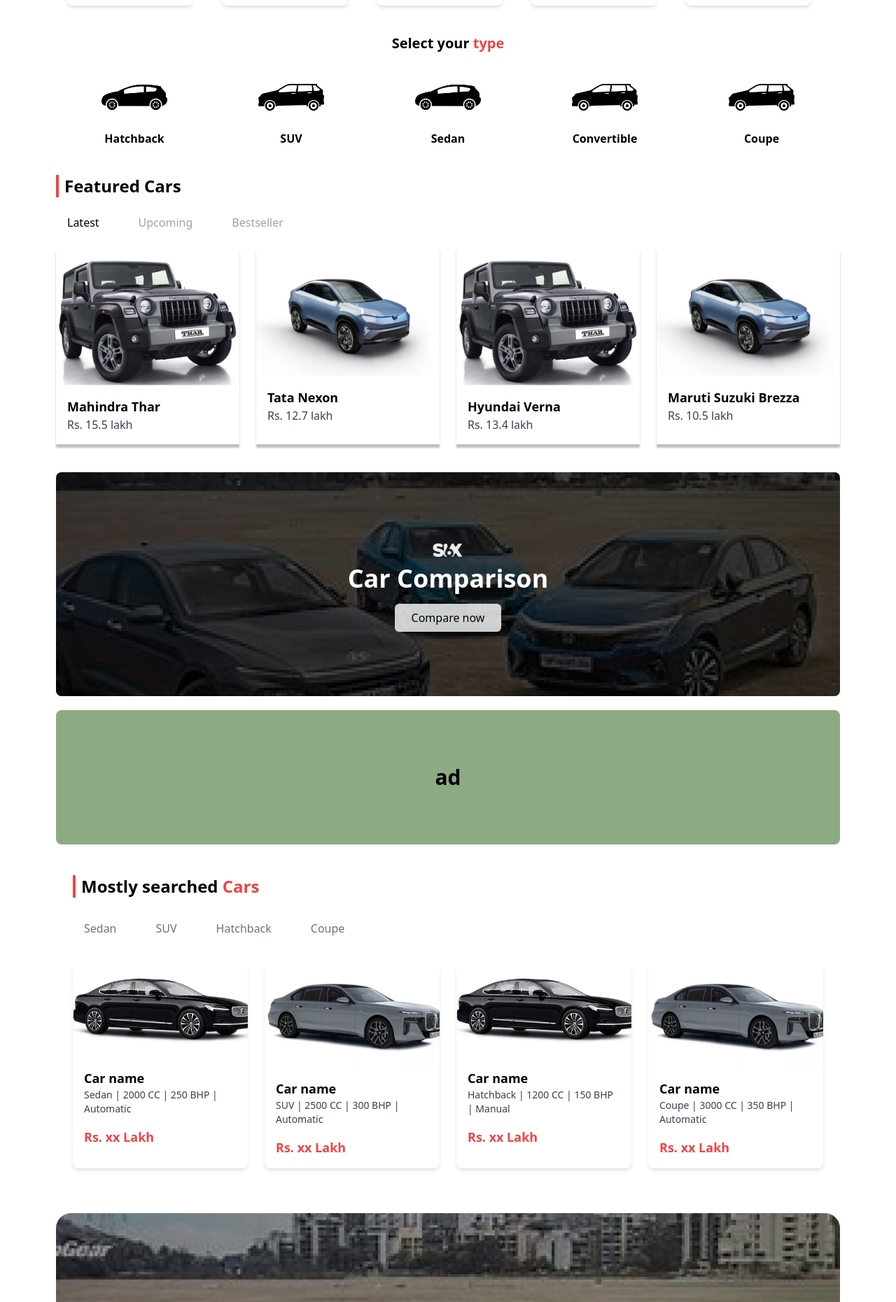
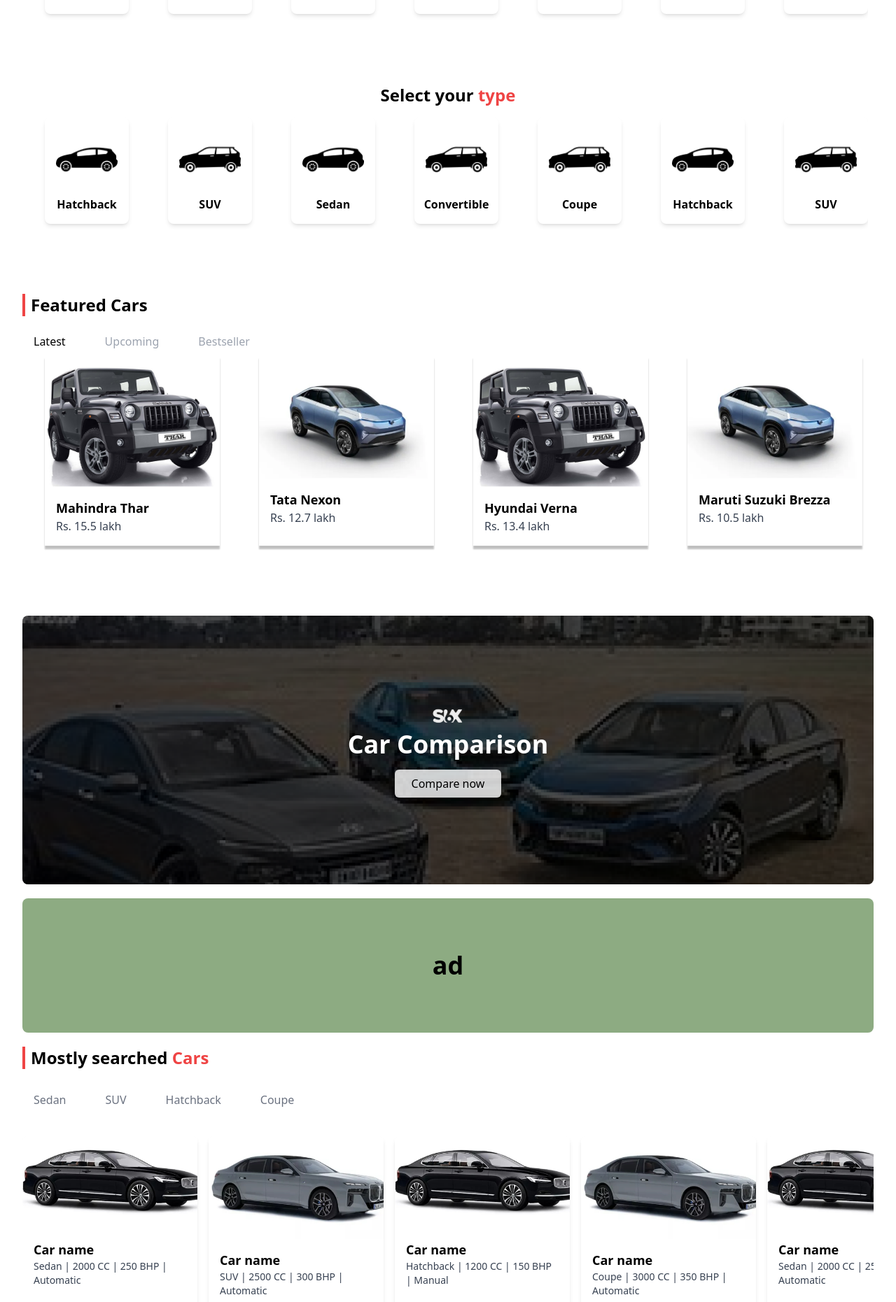
Before and after one commit to cj-techjobs/booking-frontend, a Next.js app: page /new-cars in a window 1280 px wide. Shown: the part 592-2453 px from the top of the page at 70% size. Built offline with nearby package versions, Linux system fonts and the light colour scheme.

Commit message:
working on responsiveness

```diff
--- a/src/components/NewCars/AddSection.jsx
+++ b/src/components/NewCars/AddSection.jsx
@@ -1,14 +1,17 @@
-import React from 'react'
+import React from 'react';
 
 const AddSection = () => {
     return (
         <div
-            className="w-full h-48 flex items-center justify-center mt-5 mb-5 rounded-lg"
+            className="w-full flex items-center justify-center mt-5 mb-5 rounded-lg h-48"
             style={{ backgroundColor: "#8DAB82" }}
         >
-            <p className="text-3xl font-bold text-black">ad</p>
+            {/* Adjust height and text size for responsiveness */}
+            <p className="text-lg sm:text-2xl md:text-3xl lg:text-4xl font-bold text-black p-4">
+                ad
+            </p>
         </div>
-    )
-}
+    );
+};
 
-export default AddSection
+export default AddSection;
--- a/src/components/NewCars/CarBrands.jsx
+++ b/src/components/NewCars/CarBrands.jsx
@@ -16,7 +16,7 @@
     return (
         <div
             onClick={handleClick}
-            className="flex flex-col items-center cursor-pointer transition-transform transform hover:scale-105 bg-white shadow-md rounded-lg p-4 w-full max-w-[180px] min-w-[120px]"
+            className="flex flex-col items-center cursor-pointer transition-transform transform hover:scale-105 bg-white shadow-md rounded-lg p-4 w-full max-w-[180px] min-w-[120px] mx-2 mb-5"
         >
             <Image
                 loading="lazy"
@@ -24,7 +24,7 @@
                 alt={`${brandName} logo`}
                 className="object-contain self-center w-full h-auto max-w-[120px] mb-2"
             />
-            <h2 className="text-lg font-semibold text-black text-center">{brandName}</h2>
+            <h2 className="text-md font-semibold text-black text-center mt-auto">{brandName}</h2>
         </div>
     );
 }
@@ -36,16 +36,23 @@
         { imageSrc: bmwLogo, brandName: "BMW" },
         { imageSrc: hyundaiLogo, brandName: "HYUNDAI" },
         { imageSrc: hondaLogo, brandName: "HONDA" },
+        { imageSrc: tataLogo, brandName: "TATA MOTORS" },
+        { imageSrc: volksLogo, brandName: "VOLKSWAGEN" },
+        { imageSrc: bmwLogo, brandName: "BMW" },
+        { imageSrc: hyundaiLogo, brandName: "HYUNDAI" },
+        { imageSrc: hondaLogo, brandName: "HONDA" },
     ];
 
     return (
-        <>
+        <div className="w-full mb-10 ">
             <div className="text-center mb-6 w-full">
                 <h2 className="text-2xl font-semibold">
                     Shop by <span className="text-red-500">Brands</span>
                 </h2>
             </div>
-            <section className="grid grid-cols-2 sm:grid-cols-3 md:grid-cols-4 lg:grid-cols-5 gap-4 w-full px-4">
+            {/* Horizontal Scroll Section */}
+            <div className="overflow-x-auto w-full scrollbar-hide">
+                <section className="flex gap-10 overflow-x-auto whitespace-nowrap w-[900px] lg:w-[1100px] xl:w-[1200px] mx-auto px-4 scrollbar-hide">
                     {carBrands.map((brand, index) => (
                         <CarBrandCard
                             key={index}
@@ -54,6 +61,7 @@
                         />
                     ))}
                 </section>
-        </>
+            </div>
+        </div>
     );
-}
+};
--- a/src/components/NewCars/CarComparision.jsx
+++ b/src/components/NewCars/CarComparision.jsx
@@ -10,7 +10,7 @@
   };
 
   return (
-    <div className="relative w-full h-[20rem] rounded-lg overflow-hidden mx-auto mt-10">
+    <div className="relative w-full h-[15rem] md:h-[20rem] lg:h-[24rem] rounded-lg overflow-hidden mx-auto mt-10">
       {/* Background Image */}
       <Image
         src={carComparisonImage}
@@ -21,12 +21,14 @@
       />
 
       {/* Overlay Content */}
-      <div className="absolute inset-0 bg-black bg-opacity-50 flex flex-col items-center justify-center">
+      <div className="absolute inset-0 bg-black bg-opacity-50 flex flex-col items-center justify-center text-center px-4">
         <Image src="/images/logowhite.svg" alt="logo" width={80} height={10} />
-        <h2 className="text-4xl font-bold text-white">Car Comparison</h2>
+        <h2 className="text-2xl sm:text-3xl md:text-4xl font-bold text-white">
+          Car Comparison
+        </h2>
         <button
-          className="mt-4 px-6 py-2 text-black bg-white bg-opacity-80 rounded-md hover:bg-opacity-100 transition duration-300 font-medium"
-          onClick={handleCompareNowClick} // Call the function on button click
+          className="mt-4 px-4 sm:px-6 py-2 text-black bg-white bg-opacity-80 rounded-md hover:bg-opacity-100 transition duration-300 font-medium"
+          onClick={handleCompareNowClick}
         >
           Compare now
         </button>
--- a/src/components/NewCars/CarType.jsx
+++ b/src/components/NewCars/CarType.jsx
@@ -1,14 +1,16 @@
 import { useRouter } from 'next/router';
-import React from 'react'
+import React from 'react';
 import hatchbackIcon from "/public/images/hatchback-icon.png";
 import Image from "next/image";
 import suvIcon from "/public/images/suv-icon.png";
+
 const CarType = () => {
     const router = useRouter();
+
     const handleCarType = (carType) => {
-        console.log(carType)
         router.push(`/body/${carType.toLowerCase()}`);
     };
+
     const handlePricingClick = (carName) => {
         router.push(`/pricing/${carName}`);
     };
@@ -19,25 +21,38 @@
         { imageSrc: hatchbackIcon, name: "Sedan" },
         { imageSrc: suvIcon, name: "Convertible" },
         { imageSrc: suvIcon, name: "Coupe" },
+        { imageSrc: hatchbackIcon, name: "Hatchback" },
+        { imageSrc: suvIcon, name: "SUV" },
+        { imageSrc: hatchbackIcon, name: "Sedan" },
+        { imageSrc: suvIcon, name: "Convertible" },
+        { imageSrc: suvIcon, name: "Coupe" },
     ];
+
     return (
-        <>
+        <div className="w-full mb-10 ">
             <div className="text-center mb-4 w-full mt-10">
-                <h2 className="text-xl font-semibold">
+                <h2 className="text-2xl font-semibold">
                     Select your <span className="text-red-500">type</span>
                 </h2>
             </div>
 
-            <div className="flex items-center justify-around w-full ">
+            {/* Horizontal Scroll Section */}
+            <div className="overflow-x-auto w-full scrollbar-hide">
+                <div className="flex gap-10 overflow-x-auto whitespace-nowrap w-[900px] lg:w-[1100px] xl:w-[1200px] mx-auto px-4 scrollbar-hide">
                     {carTypes.map((car, index) => (
-                    <div key={index} className="flex flex-col items-center cursor-pointer" onClick={() => handleCarType(car.name)}>
+                        <div
+                            key={index}
+                            className="flex flex-col items-center cursor-pointer transition-transform transform hover:scale-105 bg-white shadow-md rounded-lg p-4 min-w-[120px] mx-2 mb-5"
+                            onClick={() => handleCarType(car.name)}
+                        >
                             <Image src={car.imageSrc} alt={car.name} width={94} height={94} />
-                        <p className=" text-md font-semibold text-black">{car.name}</p>
+                            <p className="text-md font-semibold text-black mt-2">{car.name}</p>
                         </div>
                     ))}
                 </div>
-        </>
-    )
-}
+            </div>
+        </div>
+    );
+};
 
-export default CarType
+export default CarType;
--- a/src/components/NewCars/FeaturedCars.jsx
+++ b/src/components/NewCars/FeaturedCars.jsx
@@ -2,25 +2,37 @@
 import carImage from "/public/images/sample-car.png";
 import carImage1 from "/public/images/sample-car1.png";
 import Image from "next/image";
+
 const FeaturedCars = () => {
   const router = useRouter();
+
   const featuredCars = [
     { id: 1, imageSrc: carImage, name: "Mahindra Thar", price: "Rs. 15.5 lakh" },
     { id: 2, imageSrc: carImage1, name: "Tata Nexon", price: "Rs. 12.7 lakh" },
     { id: 3, imageSrc: carImage, name: "Hyundai Verna", price: "Rs. 13.4 lakh" },
     { id: 4, imageSrc: carImage1, name: "Maruti Suzuki Brezza", price: "Rs. 10.5 lakh" },
+    { id: 5, imageSrc: carImage, name: "Mahindra Thar", price: "Rs. 15.5 lakh" },
+    { id: 6, imageSrc: carImage1, name: "Tata Nexon", price: "Rs. 12.7 lakh" },
+    { id: 7, imageSrc: carImage, name: "Hyundai Verna", price: "Rs. 13.4 lakh" },
+    { id: 8, imageSrc: carImage1, name: "Maruti Suzuki Brezza", price: "Rs. 10.5 lakh" },
+    { id: 9, imageSrc: carImage, name: "Mahindra Thar", price: "Rs. 15.5 lakh" },
+    { id: 10, imageSrc: carImage1, name: "Tata Nexon", price: "Rs. 12.7 lakh" },
+    { id: 11, imageSrc: carImage, name: "Hyundai Verna", price: "Rs. 13.4 lakh" },
+    { id: 12, imageSrc: carImage1, name: "Maruti Suzuki Brezza", price: "Rs. 10.5 lakh" },
   ];
+
   const handleClick = (car) => {
     router.push(`/new-cars/${car.id}`);
   };
+
   return (
-    <div>
-      {" "}
+    <div className="w-full mb-10 ">
       <div className="mt-10">
         <h2 className="text-2xl text-left font-semibold border-l-4 border-red-500 pl-2">
           Featured Cars
         </h2>
       </div>
+
       {/* Tabs Section */}
       <div className="flex space-x-6 mt-4">
         <button className="px-4 py-2 bg-white text-black rounded-full hover:text-gray-500">
@@ -33,12 +45,14 @@
           Bestseller
         </button>
       </div>
-      {/* Cars Grid Section */}
-      <section className="grid grid-cols-1 md:grid-cols-4 gap-6 mt-4">
+
+      {/* Horizontal Scroll Section */}
+      <div className="overflow-x-auto w-full scrollbar-hide">
+        <section className="flex gap-10 overflow-x-auto whitespace-nowrap w-[900px] lg:w-[1100px] xl:w-[1200px] mx-auto px-4 scrollbar-hide">
           {featuredCars.map((car, index) => (
             <div
               key={index}
-            className="transition-transform transform hover:scale-105 bg-white text-black   shadow-[0_5px_2px_0_rgba(0,0,0,0.25)] cursor-pointer"
+              className="transition-transform transform hover:scale-105 bg-white text-black shadow-[0_5px_2px_0_rgba(0,0,0,0.25)] cursor-pointer min-w-[250px] max-w-[300px] mx-2 mb-5"
               onClick={() => handleClick(car)}
             >
               <Image
@@ -56,6 +70,7 @@
           ))}
         </section>
       </div>
+    </div>
   );
 };
 
--- a/src/components/NewCars/MostlySearchedCars.jsx
+++ b/src/components/NewCars/MostlySearchedCars.jsx
@@ -1,6 +1,7 @@
 import carImage2 from '/public/images/sample-car2.png';
 import carImage3 from '/public/images/sample-car3.png';
 import Image from "next/image";
+
 const MostlySearchedCars = () => {
     // Sample array of car types for filter tabs
     const carTypes1 = ["Sedan", "SUV", "Hatchback", "Coupe"];
@@ -29,9 +30,59 @@
             details: "Coupe | 3000 CC | 350 BHP | Automatic",
             price: "Rs. xx Lakh",
         },
+        {
+            imageSrc: carImage2,
+            name: "Car name",
+            details: "Sedan | 2000 CC | 250 BHP | Automatic",
+            price: "Rs. xx Lakh",
+        },
+        {
+            imageSrc: carImage3,
+            name: "Car name",
+            details: "SUV | 2500 CC | 300 BHP | Automatic",
+            price: "Rs. xx Lakh",
+        },
+        {
+            imageSrc: carImage2,
+            name: "Car name",
+            details: "Hatchback | 1200 CC | 150 BHP | Manual",
+            price: "Rs. xx Lakh",
+        },
+        {
+            imageSrc: carImage3,
+            name: "Car name",
+            details: "Coupe | 3000 CC | 350 BHP | Automatic",
+            price: "Rs. xx Lakh",
+        },
+        {
+            imageSrc: carImage2,
+            name: "Car name",
+            details: "Sedan | 2000 CC | 250 BHP | Automatic",
+            price: "Rs. xx Lakh",
+        },
+        {
+            imageSrc: carImage3,
+            name: "Car name",
+            details: "SUV | 2500 CC | 300 BHP | Automatic",
+            price: "Rs. xx Lakh",
+        },
+        {
+            imageSrc: carImage2,
+            name: "Car name",
+            details: "Hatchback | 1200 CC | 150 BHP | Manual",
+            price: "Rs. xx Lakh",
+        },
+        {
+            imageSrc: carImage3,
+            name: "Car name",
+            details: "Coupe | 3000 CC | 350 BHP | Automatic",
+            price: "Rs. xx Lakh",
+        },
+        // Add more car objects as needed...
     ];
+
     return (
-        <div className=" w-full mb-10 p-6">
+        <div className="w-full mb-10 ">
             {/* Title Section */}
             <div className="mb-6">
                 <h2 className="text-2xl font-semibold border-l-4 border-red-500 pl-2">
@@ -51,12 +102,13 @@
                 ))}
             </div>
 
-            {/* Cars Grid Section */}
-            <section className="grid grid-cols-1 md:grid-cols-3 lg:grid-cols-4 gap-6">
+            {/* Cars Horizontal Scroll Section */}
+            <div className="overflow-x-auto w-full scrollbar-hide">
+                <section className="flex space-x-4">
                     {mostlySearchedCars.map((car, index) => (
                         <div
                             key={index}
-                        className="bg-white text-black rounded-lg shadow-md overflow-hidden"
+                            className="min-w-[250px] bg-white text-black rounded-lg shadow-md overflow-hidden cursor-pointer mb-5"
                         >
                             {/* Car Image */}
                             <Image
@@ -76,7 +128,8 @@
                     ))}
                 </section>
             </div>
-    )
+        </div>
+    );
 }
 
-export default MostlySearchedCars
+export default MostlySearchedCars;
--- a/src/layouts/index.jsx
+++ b/src/layouts/index.jsx
@@ -5,7 +5,7 @@
 export default function Layout({ children }) {
   return (
     <>
-      <div className="bg-white">
+      <div className="bg-white w-full min-h-screen">
         {children}
       </div>
     </>
--- a/src/pages/new-cars/index.jsx
+++ b/src/pages/new-cars/index.jsx
@@ -7,13 +7,13 @@
 import qualityIcon from '/public/images/quality-icon.png';
 import paymentIcon from '/public/images/payment-icon.png';
 import escaladeImage from '/public/images/cadillac-escalade.png';
-import { CarBrands } from "../../components/NewCars/carBrands";
 import CarType from "../../components/NewCars/CarType";
 import FeaturedCars from "../../components/NewCars/FeaturedCars";
 import CarComparision from "../../components/NewCars/CarComparision";
 import AddSection from "../../components/NewCars/AddSection";
 import MostlySearchedCars from "../../components/NewCars/MostlySearchedCars";
 import ShopByPrice from "../../components/NewCars/ShopByPrice";
+import { CarBrands } from "../../components/NewCars/CarBrands";
 
 export default function NewCars() {
   const router = useRouter();
@@ -23,32 +23,32 @@
     {
       icon: bookingIcon,
       title: "Easy online booking",
-      description: "ft789-0efopl kmknzguxy zregsfludvjofipq wKEFJDbvhxqfiuw 5kdxcv'eg"
+      description: "Quick and simple online booking process."
     },
     {
       icon: testDriveIcon,
       title: "Free Test drive",
-      description: "ft789-0efopl kmknzguxy zregsfludvjofipq wKEFJDbvhxqfiuw 5kdxcv'eg"
+      description: "Book a free test drive at your convenience."
     },
     {
       icon: qualityIcon,
       title: "High quality",
-      description: "ft789-0efopl kmknzguxy zregsfludvjofipq wKEFJDbvhxqfiuw 5kdxcv'eg"
+      description: "All our cars meet the highest standards."
     },
     {
       icon: paymentIcon,
       title: "Online Payment",
-      description: "ft789-0efopl kmknzguxy zregsfludvjofipq wKEFJDbvhxqfiuw 5kdxcv'eg"
+      description: "Pay online with secure options."
     }
   ];
+
   return (
-    <div className="min-h-screen w-full max-w-6xl mx-auto flex flex-col items-center p-4">
+    <div className="min-h-screen w-full max-w-8xl mx-auto flex flex-col items-center p-8">
       {/* Title Section */}
-      <div className="text-center w-full">
-        <h1 className="text-xl font-semibold">
+      <div className="text-center w-full mb-6">
+        <h1 className="text-xl md:text-3xl font-semibold">
           Relax and Let us find{" "}
-          <span className="text-yellow-500 font-semibold">perfect</span> pick
-          for you
+          <span className="text-yellow-500">the perfect</span> pick for you
         </h1>
       </div>
 
@@ -61,22 +61,20 @@
       {/* Select your type */}
       <CarType />
 
-      {/* Featured Cars Section  Start*/}
+      {/* Featured Cars Section */}
       <FeaturedCars />
 
-      {/* Car Comparision Section Starts */}
+      {/* Car Comparison Section */}
       <CarComparision />
 
       {/* Ad Section */}
       <AddSection />
 
-
-      {/* Mostly Searched Cars Start */}
+      {/* Mostly Searched Cars */}
       <MostlySearchedCars />
 
-      {/* Car Show Case Image Starts */}
-      <div className="relative w-full max-w-6xl mx-auto rounded-lg overflow-hidden mb-10">
-        {/* Background Car Image */}
+      {/* Car Showcase Image */}
+      <div className="relative w-full rounded-lg overflow-hidden mb-10">
         <Image
           src={carComparisonImage}
           alt="Car Showcase"
@@ -84,37 +82,29 @@
           width={1200}
           height={500}
           objectFit="cover"
-          className="w-full h-full"
+          className="w-full h-auto"
         />
-
         {/* Overlay Text */}
-        <div className="absolute inset-0 flex flex-col items-center justify-center text-white">
-          <h2 className="text-lg md:text-xl font-bold">2023 FORTE</h2>
+        <div className="absolute inset-0 flex flex-col items-center justify-center text-white bg-black bg-opacity-50">
+          <h2 className="text-lg md:text-2xl font-bold">2023 FORTE</h2>
           <h1 className="text-4xl md:text-5xl font-bold mt-2">Coming in hot.</h1>
         </div>
-
       </div>
-      {/* Car Show Case Image Ends */}
 
       {/* Shop cars by price */}
       <ShopByPrice />
 
-
-      {/* Why Choose Us Starts */}
-      <div className=" w-full bg-white p-6">
-        {/* Title Section */}
+      {/* Why Choose Us Section */}
+      <div className="w-full bg-white ">
         <div className="mb-6 text-center">
-          <h2 className="text-3xl font-semibold">
-            Why choose us?
-          </h2>
+          <h2 className="text-3xl font-semibold">Why choose us?</h2>
         </div>
 
-        {/* Features Grid Section */}
-        <section className="grid grid-cols-1 md:grid-cols-2 lg:grid-cols-4 gap-6 text-center">
+        {/* Features Horizontal Scroll Section */}
+        <section className="flex overflow-x-auto space-x-4 py-4 scrollbar-hide">
           {features.map((feature, index) => (
-            <div key={index} className="p-6 bg-gray-100 rounded-lg shadow-md">
-              {/* Icon */}
-              <div className="flex items-center justify-center w-20 h-20 mx-auto mb-4 rounded-lg ">
+            <div key={index} className="p-6 bg-gray-100 rounded-lg shadow-md min-w-[200px] flex-shrink-0 text-center">
+              <div className="flex items-center justify-center w-20 h-20 mx-auto mb-4">
                 <Image
                   src={feature.icon}
                   alt={feature.title}
@@ -122,29 +112,21 @@
                   height={100}
                 />
               </div>
-              {/* Title */}
               <h3 className="text-lg font-bold mb-2">{feature.title}</h3>
-              {/* Description */}
               <p className="text-sm text-gray-700">{feature.description}</p>
             </div>
           ))}
         </section>
       </div>
-      {/* Why Choose Us Ends */}
 
-      {/* Offer of this month start */}
-      <div className="w-full bg-white p-6">
-        {/* Title Section */}
+      {/* Offer of this month */}
+      <div className="w-full bg-white ">
         <div className="mb-4 text-center">
           <h2 className="text-4xl font-semibold">Offer of this month</h2>
         </div>
-
-        {/* Description */}
         <p className="text-center text-gray-600 mb-10">
-          sdfghjkl;lkshgfkscvqbjckxlvbghfjsgrsnfhdikglojdfasxzdgfjhklhljgrsedazsDFHLJHKGHRESDAWqsdaufetylukjfsfdazsctsbghmjklhnfbqdcvdsxzvbmnbvcxz
+          Exciting deals available for a limited time.
         </p>
-
-        {/* Offer Card Section */}
         <div className="w-full max-w-6xl overflow-hidden rounded-lg shadow-lg">
           <Image
             src={escaladeImage}
@@ -153,13 +135,13 @@
             width={1200}
             height={500}
             objectFit="cover"
-            className="w-full h-full"
+            className="w-full h-auto"
           />
         </div>
       </div>
-      {/* Offer of this month ends */}
-      <div className="relative w-full max-w-6xl h-[100px] bg-red-400 rounded-lg overflow-hidden mx-auto mt-10 p-6">
-        {/* Logo/Text */}
+
+      {/* Bottom Section */}
+      <div className="relative w-full bg-red-400 rounded-lg overflow-hidden mx-auto mt-10 p-6 h-[100px]">
         <div className="absolute top-6 left-6">
           <h2 className="text-6xl font-bold text-white">S6K</h2>
         </div>
--- a/src/styles/globals.css
+++ b/src/styles/globals.css
@@ -15,15 +15,28 @@
     --background-end-rgb: 0, 0, 0;
   }
 }
+/* Hide scrollbar for Chrome, Safari and Opera */
+.scrollbar-hide::-webkit-scrollbar {
+  display: none;
+}
 
-body {
-  /* color: rgb(var(--foreground-rgb)); */
-  /* background: linear-gradient(
-      to bottom,
-      transparent,
-      rgb(var(--background-end-rgb))
-    )
-    rgb(var(--background-start-rgb)); */
+/* Hide scrollbar for IE, Edge and Firefox */
+.scrollbar-hide {
+  -ms-overflow-style: none;  /* IE and Edge */
+  scrollbar-width: none;  /* Firefox */
+}
+
+body, html {
+  margin: 0;
+  padding: 0;
+  width: 100%;
+  height: 100%;
+  box-sizing: border-box;
+}
+
+.container {
+  max-width: 100%;
+  padding: 0;
 }
 
 @layer utilities {
```
Also changed, not shown: src/components/Header/index.jsx (+16 -58 lines), src/components/NewCars/ShopByPrice.jsx (+24 -15 lines). Lines whose indentation alone changed are shown as unchanged.
